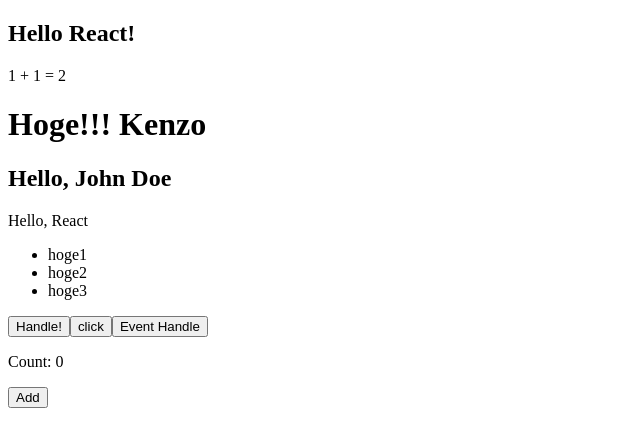
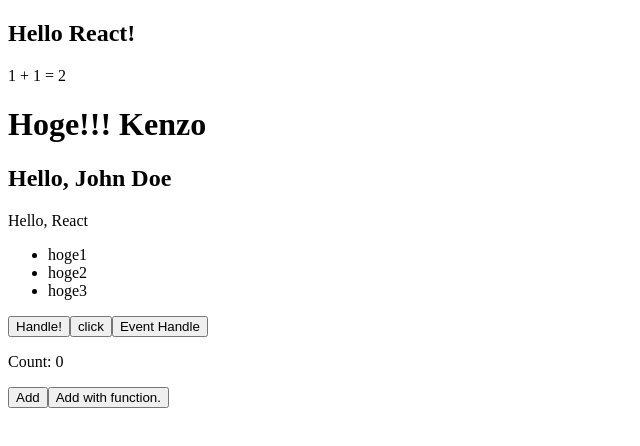
Before and after one commit to kenzo-tanaka/ReactSandbox, a React (Create React App) app: page / in a window 1280 px wide. Shown: the top 446 px of the page, without its empty margins (0-640 px from the left). Built offline with nearby package versions, Linux system fonts and the light colour scheme.

Commit message:
feat: setCountに関数を渡す形式を追加

```diff
--- a/src/Counter.js
+++ b/src/Counter.js
@@ -7,6 +7,10 @@ const Counter = () => {
     <>
       <p>Count: {count}</p>
       <button onClick={() => setCount(count + 1)}>Add</button>
+      {/* setCountに関数を渡す形 */}
+      <button onClick={() => setCount((prevCount) => prevCount + 1)}>
+        Add with function.
+      </button>
     </>
   );
 };
```
Also changed, not shown: 1 other file (tests, documents, lock files or other folders).
